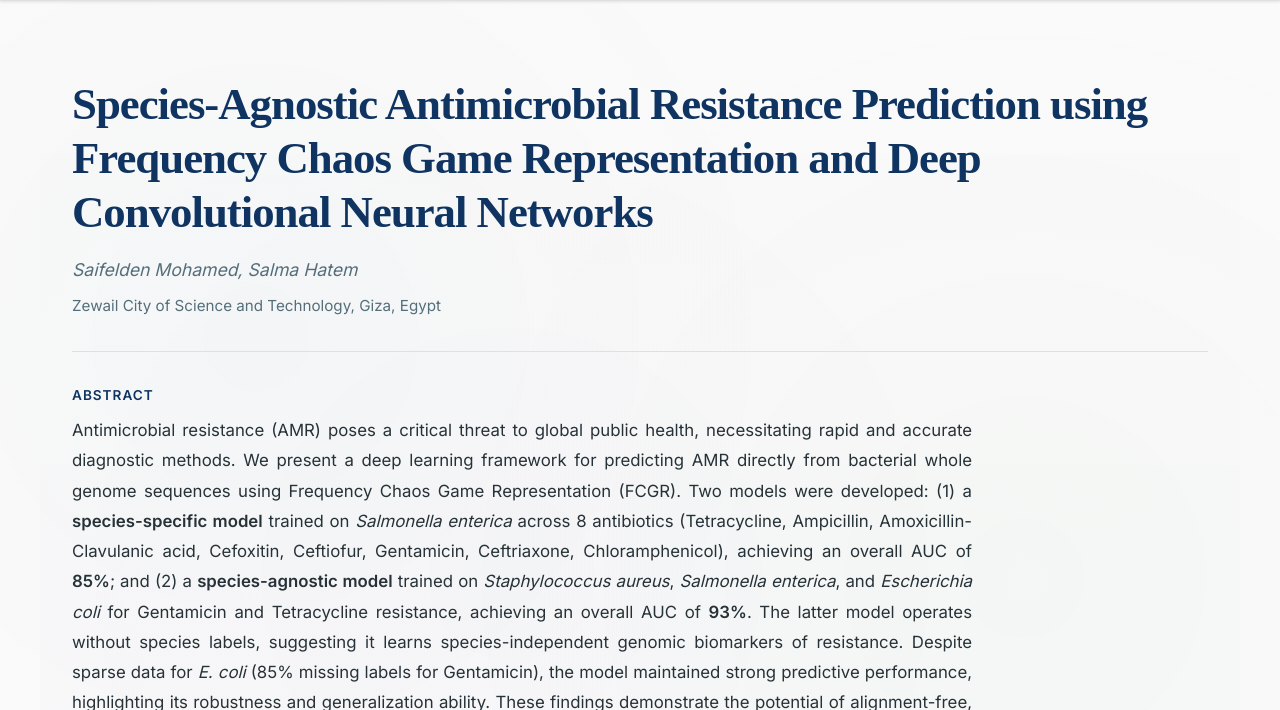
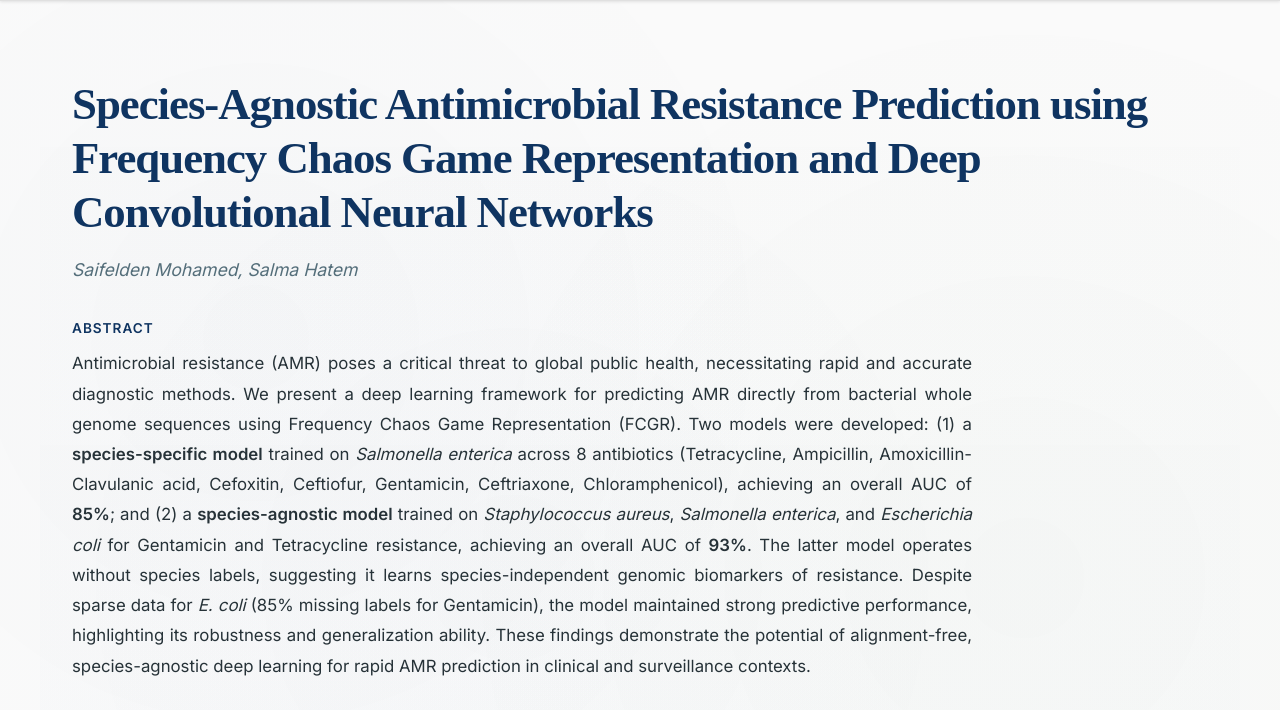
Before and after one commit to XHCFS/amr-fgcr-prediction-project, a plain HTML site: page docs/index.html in a window 1280 px wide. Shown: the part 62-772 px from the top of the page. Drawn offline with nearby package versions, Linux system fonts and the light colour scheme; a web font is replaced by a local one.

Commit message:
Update index.html

```diff
--- a/docs/index.html
+++ b/docs/index.html
@@ -3,7 +3,7 @@
 <head>
     <meta charset="UTF-8">
     <meta name="viewport" content="width=device-width, initial-scale=1.0">
-    <title>Antimicrobial Resistance Prediction Using Deep Learning | Zewail City</title>
+    <title>Species Agnostic AMR Predictions Using Deep Learning</title>
     <link href="https://fonts.googleapis.com/css2?family=Source+Serif+Pro:wght@400;600;700&family=Inter:wght@300;400;500;600&family=JetBrains+Mono:wght@400&display=swap" rel="stylesheet">
     <style>
         * {
@@ -706,7 +706,6 @@
                 using Frequency Chaos Game Representation and
                 Deep Convolutional Neural Networks</h1>
             <p class="hero-authors">Saifelden Mohamed, Salma Hatem</p>
-            <p class="hero-affiliation">Zewail City of Science and Technology, Giza, Egypt</p>
 
             <div class="abstract-section">
                 <div class="abstract-label">Abstract</div>
```
